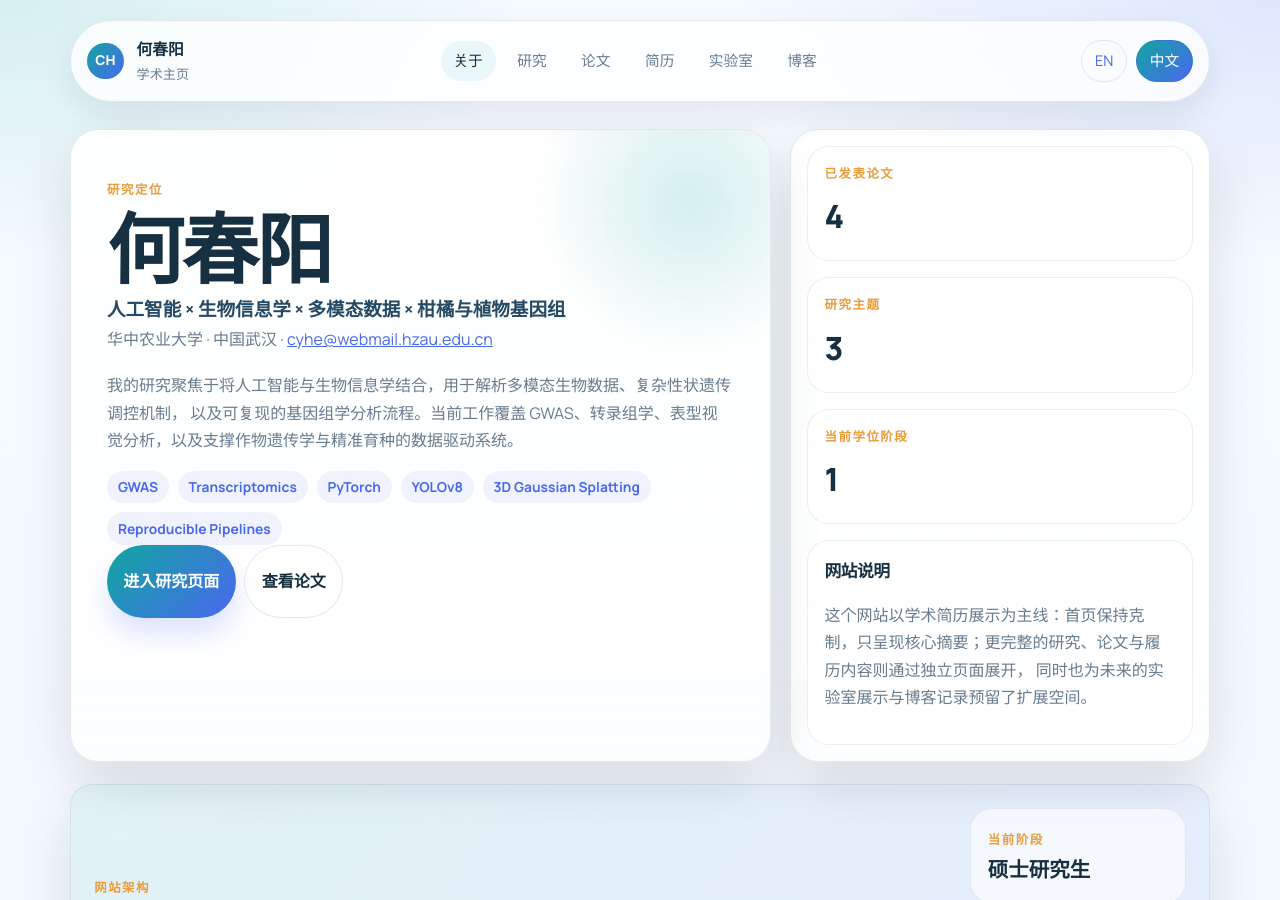
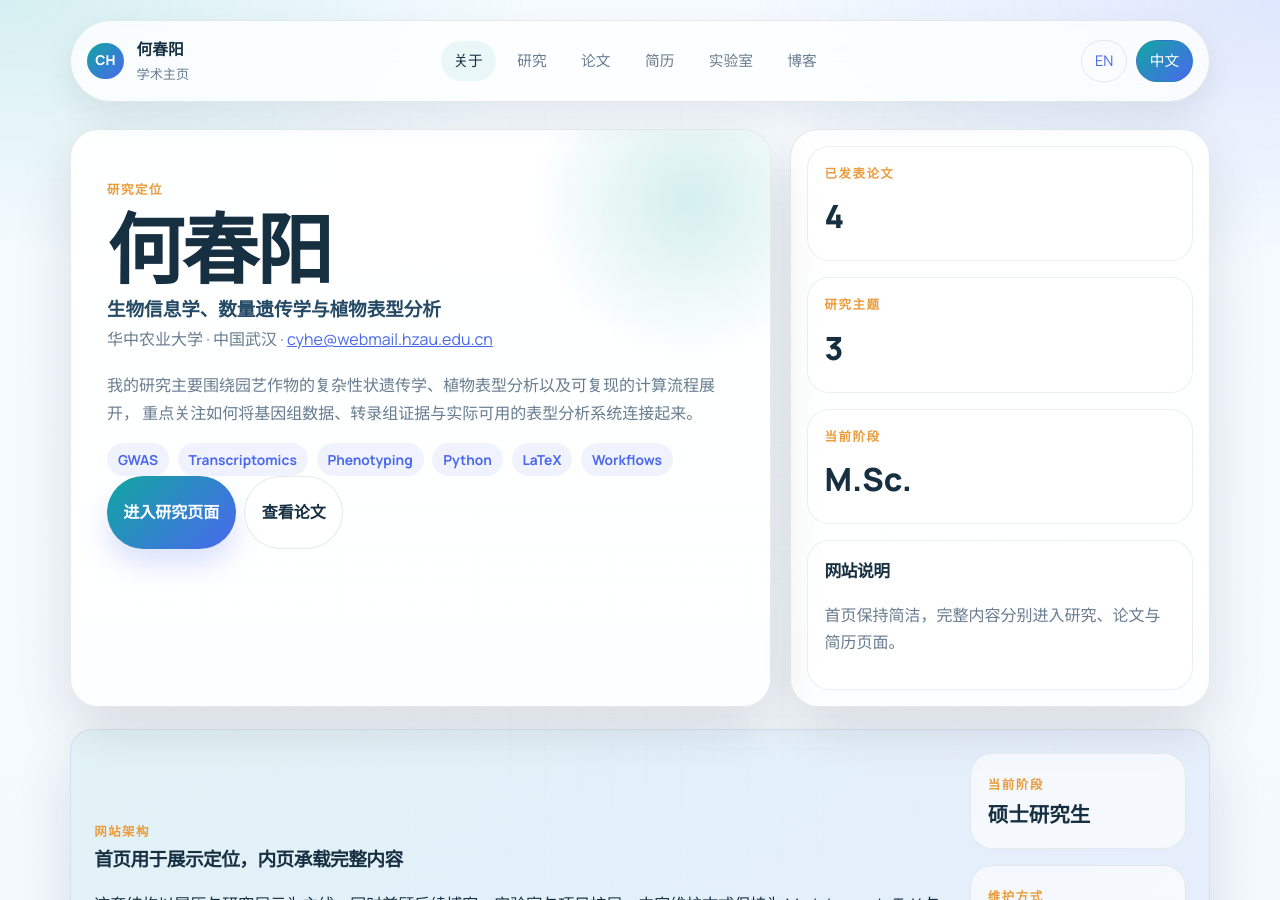
Before and after one commit to BitSheepp/BitSheepp.github.io, a Jekyll site: the page built from cn/index.md, in a window 1280 px wide and 900 px high. Built offline with Jekyll 4.4.1, drawn with Linux system fonts in a browser that asks for light colours.

```diff
--- a/_data/profile.yml
+++ b/_data/profile.yml
@@ -1,7 +1,7 @@
 name: "Chunyang He"
 name_cn: "何春阳"
-title_en: "AI x Bioinformatics | Multimodal Data | Citrus and Plant Genomics"
-title_cn: "人工智能 × 生物信息学 × 多模态数据 × 柑橘与植物基因组"
+title_en: "Bioinformatics, Quantitative Genetics, and Plant Phenotyping"
+title_cn: "生物信息学、数量遗传学与植物表型分析"
 affiliation_en: "Huazhong Agricultural University"
 affiliation_cn: "华中农业大学"
 location_en: "Wuhan, China"
@@ -10,29 +10,26 @@ email: "cyhe@webmail.hzau.edu.cn"
 phone: "+86-176-3376-2997"
 
 hero_intro_en: >
-  I focus on integrating AI with bioinformatics to study multimodal biological data,
-  genetic regulation of complex traits, and reproducible genomics workflows. My work
-  spans GWAS, transcriptomics, computer vision for phenotyping, and data-driven
-  systems that support crop genetics and precision breeding research.
+  I work on complex trait genetics, plant phenotyping, and reproducible computational
+  analysis in horticultural crops, with a focus on linking genomic data, transcriptomic
+  evidence, and practical phenotyping systems.
 hero_intro_cn: >
-  我的研究聚焦于将人工智能与生物信息学结合，用于解析多模态生物数据、复杂性状遗传调控机制，
-  以及可复现的基因组学分析流程。当前工作覆盖 GWAS、转录组学、表型视觉分析，以及支撑作物遗传学与精准育种的数据驱动系统。
+  我的研究主要围绕园艺作物的复杂性状遗传学、植物表型分析以及可复现的计算流程展开，
+  重点关注如何将基因组数据、转录组证据与实际可用的表型分析系统连接起来。
 
 about_intro_en: >
-  This site is designed as a resume-first academic homepage: concise on the front page,
-  deeper through dedicated research, publication, and CV pages, and ready to grow toward
-  future lab and writing modules.
+  The homepage stays brief, while fuller material is organized into research,
+  publications, and CV pages.
 about_intro_cn: >
-  这个网站以学术简历展示为主线：首页保持克制，只呈现核心摘要；更完整的研究、论文与履历内容则通过独立页面展开，
-  同时也为未来的实验室展示与博客记录预留了扩展空间。
+  首页保持简洁，完整内容分别进入研究、论文与简历页面。
 
 badges:
   - GWAS
   - Transcriptomics
-  - PyTorch
-  - YOLOv8
-  - 3D Gaussian Splatting
-  - Reproducible Pipelines
+  - Phenotyping
+  - Python
+  - LaTeX
+  - Workflows
 
 social_links:
   - label: "GitHub"
@@ -47,29 +44,29 @@ featured_metrics:
   - value: 3
     label_en: "Research Themes"
     label_cn: "研究主题"
-  - value: 1
-    label_en: "Current Degree"
-    label_cn: "当前学位阶段"
+  - value: "M.Sc."
+    label_en: "Current Stage"
+    label_cn: "当前阶段"
 
 research_themes:
   - title_en: "Complex Trait Genetics in Horticultural Crops"
     title_cn: "园艺作物复杂性状遗传学"
-    summary_en: "Using GWAS, transcriptomics, and comparative genomics to identify loci and pathways behind disease resistance, fruit quality, and developmental traits."
-    summary_cn: "结合 GWAS、转录组学与比较基因组学，解析病害抗性、果实品质与发育性状背后的位点与调控通路。"
+    summary_en: "Using GWAS, transcriptomics, and comparative genomics to study disease resistance, fruit quality, and developmental traits."
+    summary_cn: "结合 GWAS、转录组学与比较基因组学，研究病害抗性、果实品质与发育性状。"
     tags: [GWAS, Transcriptomics, Candidate genes]
     url_en: "/research/complex-trait-genetics/"
     url_cn: "/cn/research/complex-trait-genetics/"
-  - title_en: "AI-Assisted Phenotyping and Biological Image Analysis"
-    title_cn: "AI 辅助表型分析与生物图像计算"
-    summary_en: "Building automated pipelines for root systems, citrus fruit morphology, and other visual phenotypes with deep learning and 3D reconstruction."
-    summary_cn: "利用深度学习与三维重建方法，为根系、柑橘果实形态等视觉表型构建自动化分析流程。"
-    tags: [PyTorch, YOLO, 3D reconstruction]
+  - title_en: "Plant Phenotyping and Biological Image Analysis"
+    title_cn: "植物表型分析与生物图像计算"
+    summary_en: "Building practical pipelines for root systems, citrus fruit morphology, and other visual plant traits."
+    summary_cn: "围绕根系、柑橘果实形态等视觉性状，构建可实际使用的表型分析流程。"
+    tags: [Phenotyping, Imaging, 3D reconstruction]
     url_en: "/research/ai-phenotyping/"
     url_cn: "/cn/research/ai-phenotyping/"
   - title_en: "Reproducible Bioinformatics Infrastructure"
-    title_cn: "可复现的生物信息学分析基础设施"
-    summary_en: "Designing robust workflows and data structures that make large-scale genomics analysis easier to verify, reuse, and extend."
-    summary_cn: "构建稳健的分析流程与数据组织方式，使大规模基因组学研究更易验证、复用与扩展。"
+    title_cn: "可复现的生物信息学分析基础"
+    summary_en: "Designing cleaner workflows and data structures for genomic analysis, reuse, and collaboration."
+    summary_cn: "为基因组分析、结果复用与协作交接设计更清晰的流程与数据结构。"
     tags: [Python, Workflow design, Data integration]
     url_en: "/research/reproducible-pipelines/"
     url_cn: "/cn/research/reproducible-pipelines/"
```
